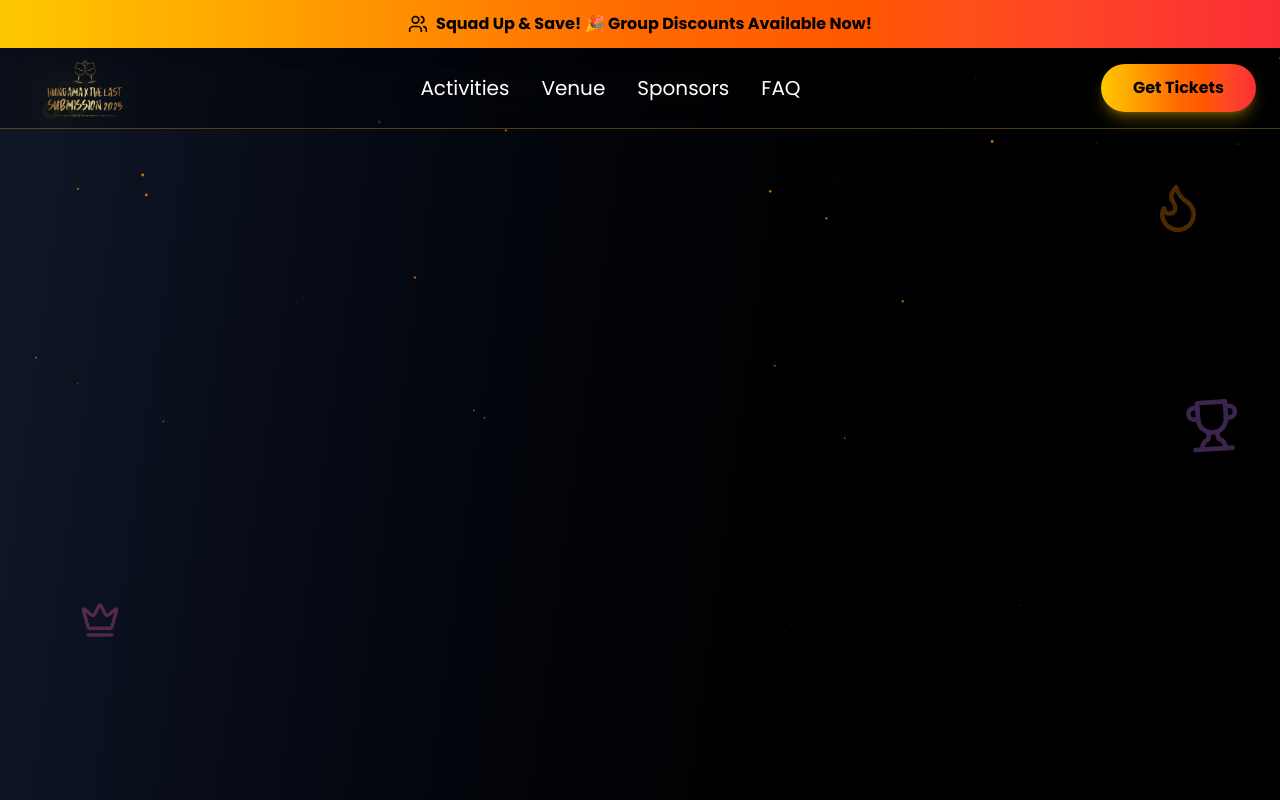
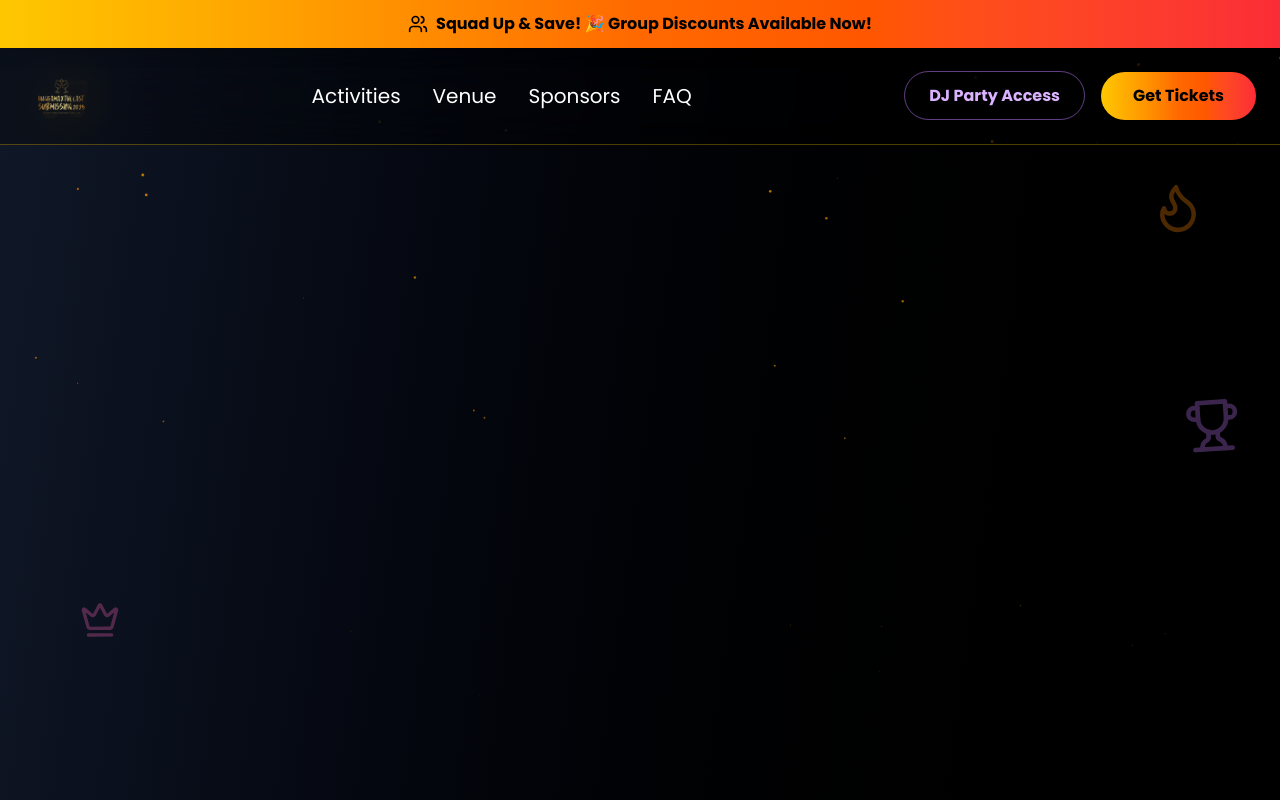
Before and after one commit to Aditya-Valand/HTLS, a React (Vite) app: page / in a window 1280 px wide. Shown: the top 800 px of the page. Built offline with nearby package versions, Linux system fonts and the light colour scheme; the HTML template or start-up script is replaced by a standard one.

Commit message:
today's update

```diff
--- a/src/components/layout/Header.jsx
+++ b/src/components/layout/Header.jsx
@@ -1,59 +1,92 @@
-import { motion } from "framer-motion";
+import { useState } from "react";
+import { motion, AnimatePresence } from "framer-motion";
+import { Link } from "react-router-dom";
+import { Menu, X } from "lucide-react"; // Icons for the mobile menu
+
+// An array to hold navigation items for clean mapping
+const navItems = [
+  { name: "Activities", href: "#activities" },
+  { name: "Venue", href: "#venue" },
+  { name: "Sponsors", href: "#sponsors" },
+  { name: "FAQ", href: "#faq" },
+];
 
 export function Header() {
+  const [isMenuOpen, setIsMenuOpen] = useState(false);
+
   return (
+    <>
       <motion.nav
         className="fixed top-0 left-0 right-0 z-40 mt-[48px] backdrop-blur-xl bg-black/30 border-b border-yellow-400/30"
         initial={{ y: -100 }}
         animate={{ y: 0 }}
         transition={{ duration: 0.8, ease: "easeOut" }}
       >
-      <div className="container mx-auto px-6 py-4 flex justify-between items-center relative">
-
-        {/* --- LOGO WITH ABSOLUTE POSITIONING --- */}
-        <motion.div
-          className="absolute left-6 top-1/2 -translate-y-1/2"
-          whileHover={{ scale: 1.1, rotate: 2 }}
-          transition={{ type: "spring", stiffness: 300 }}
-        >
-          <img src="/finallogo.png" alt="HTLS 2025 Logo" className="h-26" />
+        <div className="container mx-auto px-6 py-4 flex justify-between items-center">
+          {/* --- LOGO --- */}
+          <motion.div whileHover={{ scale: 1.1, rotate: 2 }} transition={{ type: "spring", stiffness: 300 }}>
+            <Link to="/" onClick={() => setIsMenuOpen(false)}>
+              <img src="/finallogo.png" alt="HTLS 2025 Logo" className="h-16" />
+            </Link>
           </motion.div>
 
-        {/* This empty div acts as a spacer to push the nav links to the center */}
-        <div className="w-16 flex-shrink-0 font-bold md:w-24"></div>
-
-        <div className="hidden text-xl md:flex flex-grow justify-center space-x-8">
-          {["Activities", "Venue", "Sponsors", "FAQ"].map((item) => (
-            <motion.a
-              key={item}
-              href={`#${item.toLowerCase()}`}
-              className="hover:text-yellow-400 transition-all duration-300 relative font-medium"
-              whileHover={{ y: -3, scale: 1.05 }}
-              transition={{ type: "spring", stiffness: 400 }}
-            >
-              {item}
-              <motion.div
-                className="absolute -bottom-1 left-0 w-0 h-0.5 bg-gradient-to-r from-yellow-400 to-orange-500"
-                whileHover={{ width: "100%" }}
-                transition={{ duration: 0.3 }}
-              />
+          {/* --- DESKTOP NAVIGATION (Hidden on Mobile) --- */}
+          <div className="hidden md:flex items-center space-x-8 text-xl">
+            {navItems.map((item) => (
+              <motion.a key={item.name} href={item.href} className="hover:text-yellow-400 transition-colors duration-300 relative font-medium" whileHover={{ y: -3 }}>
+                {item.name}
               </motion.a>
             ))}
           </div>
-        <motion.a
-          href="#tickets"
-          className="bg-gradient-to-r from-yellow-400 via-orange-500 to-red-500 text-black font-bold py-3 px-8 rounded-full shadow-lg shadow-yellow-400/30"
-          whileHover={{
-            scale: 1.05,
-            boxShadow: "0 0 40px rgba(255, 215, 0, 0.6)",
-            rotate: 1,
-          }}
-          whileTap={{ scale: 0.95 }}
-          transition={{ type: "spring", stiffness: 300 }}
-        >
+
+          {/* --- DESKTOP ACTION BUTTONS (Hidden on Mobile) --- */}
+          <div className="hidden md:flex items-center gap-4">
+            <motion.div whileHover={{ scale: 1.05 }} whileTap={{ scale: 0.95 }}>
+              <Link to="/djparty" className="text-purple-300 border border-purple-400/50 font-bold py-3 px-6 rounded-full hover:bg-purple-500/20 hover:text-white transition-all duration-300">
+                DJ Party Access
+              </Link>
+            </motion.div>
+            <motion.a href="#tickets" className="bg-gradient-to-r from-yellow-400 via-orange-500 to-red-500 text-black font-bold py-3 px-8 rounded-full shadow-lg" whileHover={{ scale: 1.05, boxShadow: "0 0 40px rgba(255, 215, 0, 0.6)" }} whileTap={{ scale: 0.95 }}>
               Get Tickets
             </motion.a>
           </div>
+
+          {/* --- MOBILE HAMBURGER BUTTON (Visible on Mobile) --- */}
+          <div className="md:hidden">
+            <motion.button onClick={() => setIsMenuOpen(!isMenuOpen)} whileTap={{ scale: 0.9 }}>
+              {isMenuOpen ? <X size={28} /> : <Menu size={28} />}
+            </motion.button>
+          </div>
+        </div>
       </motion.nav>
+
+      {/* --- MOBILE MENU OVERLAY --- */}
+      <AnimatePresence>
+        {isMenuOpen && (
+          <motion.div
+            initial={{ opacity: 0, y: "-50%" }}
+            animate={{ opacity: 1, y: 0 }}
+            exit={{ opacity: 0, y: "-50%" }}
+            transition={{ duration: 0.4, ease: "easeInOut" }}
+            className="fixed top-0 left-0 right-0 z-30 pt-32 pb-8 bg-black/80 backdrop-blur-2xl md:hidden"
+          >
+            <div className="container mx-auto px-6 flex flex-col items-center gap-y-6 text-center">
+              {navItems.map((item) => (
+                <a key={item.name} href={item.href} onClick={() => setIsMenuOpen(false)} className="text-2xl font-semibold hover:text-yellow-400 transition-colors">
+                  {item.name}
+                </a>
+              ))}
+              <hr className="w-1/2 border-gray-700 my-2" />
+              <Link to="/djparty" onClick={() => setIsMenuOpen(false)} className="text-2xl font-semibold text-purple-300 hover:text-purple-200 transition-colors">
+                DJ Party Access
+              </Link>
+              <a href="#tickets" onClick={() => setIsMenuOpen(false)} className="bg-gradient-to-r from-yellow-400 to-orange-500 text-black font-bold py-4 px-10 rounded-full text-lg w-full mt-4">
+                Get Tickets
+              </a>
+            </div>
+          </motion.div>
+        )}
+      </AnimatePresence>
+    </>
   );
 }
--- a/src/components/pages/DjPartyBooking.jsx
+++ b/src/components/pages/DjPartyBooking.jsx
@@ -2,7 +2,7 @@ import { useState } from 'react';
 import { motion, AnimatePresence } from 'framer-motion';
 import { Music, Zap, UtensilsCrossed, Mic, Phone, PartyPopper, ShieldCheck } from 'lucide-react';
 
-const DJ_TICKET_PRICE = 499;
+const DJ_TICKET_PRICE = 399;
 
 // --- NEW: A static, always-visible banner component ---
 function GroupOfferBanner() {
@@ -121,10 +121,9 @@ export function DjPartyBooking() {
                             DJ Party Access
                         </h1>
                         <p className="mt-4 text-xl text-gray-300">6 PM - 10 PM | An Unforgettable Night</p>
-                        <div className="grid grid-cols-1 sm:grid-cols-3 gap-4 mt-8 text-center text-sm font-medium text-gray-300">
+                        <div className="grid grid-cols-1 sm:grid-cols-2 gap-4 mt-8 text-center text-sm font-medium text-gray-300">
                             <div className="bg-white/5 p-4 rounded-xl border border-white/10"><Music className="w-7 h-7 mx-auto mb-2 text-pink-400" /> Live DJ Set</div>
                             <div className="bg-white/5 p-4 rounded-xl border border-white/10"><UtensilsCrossed className="w-7 h-7 mx-auto mb-2 text-green-400" /> Dinner Included</div>
-                            <div className="bg-white/5 p-4 rounded-xl border border-white/10"><Mic className="w-7 h-7 mx-auto mb-2 text-purple-400" /> Stand-up Comedy</div>
                         </div>
                     </motion.div>
 
--- a/src/components/sections/Sponsors.jsx
+++ b/src/components/sections/Sponsors.jsx
@@ -7,7 +7,9 @@ import mexclogo from '../../assets/img6.png'// This one is real
 import jklogo from '../../assets/jkimpexlogo.JPG'
 import sendme6 from '../../assets/sendme6.png'
 import vnslogo from '../../assets/vnslogo.png'
-import rkLogo from '../../assets/Rk.jpg'
+import bonanza from '../../assets/bonanza.png'
+import fjartist from '../../assets/fj art.jpg'
+// import rkLogo from '../../assets/Rk.jpg'
 // Replace these placeholders with your actual logo files
 // const mexcLogo = "https://placehold.co/300x150/111827/facc15?text=MEXC+Foundation&font=raleway";
 // const sendme6Logo = "https://placehold.co/250x125/111827/fb923c?text=SENDME6&font=raleway";
@@ -27,9 +29,8 @@ const sponsors = {
     { name: "Shree Pramukh Sound", logo: pramukhSoundLogo },
     { name: "JK Impex", logo: jklogo },
     { name: "VNS Perfumes", logo: vnslogo},
-  ],
-  supportedBy: [
-    { name: "RK", logo: rkLogo }
+    { name: "Bonanza", logo: bonanza},
+    { name: "FJ artist", logo: fjartist},
   ]
 };
 
@@ -49,7 +50,7 @@ const SponsorCard = ({ sponsor, tier }) => {
     title: 'h-24 md:h-28',
     poweredBy: 'h-20 md:h-24',
     coPoweredBy: 'h-16 md:h-20',
-    supportedBy: 'h-14 md:h-16',
+
   };
 
   return (
@@ -125,12 +126,12 @@ export function Sponsors() {
                         </motion.div>
 
                         {/* --- Supported By Tier --- */}
-                        <motion.div initial={{ opacity: 0, y: 30 }} whileInView={{ opacity: 1, y: 0 }} transition={{ duration: 0.6, delay: 0.8 }} viewport={{ once: true }}>
+                        {/* <motion.div initial={{ opacity: 0, y: 30 }} whileInView={{ opacity: 1, y: 0 }} transition={{ duration: 0.6, delay: 0.8 }} viewport={{ once: true }}>
                              <h3 className="text-center text-base font-medium text-gray-400 tracking-wider uppercase mb-6">Supported By</h3>
                             <div className="max-w-xs mx-auto">
                                 <SponsorCard sponsor={sponsors.supportedBy[0]} tier="supportedBy" />
                             </div>
-                        </motion.div>
+                        </motion.div> */}
                     </div>
                 ) : (
                     <motion.div className="text-center py-16" initial={{ opacity: 0, scale: 0.9 }} whileInView={{ opacity: 1, scale: 1 }} viewport={{ once: true }}>
```
Also changed, not shown: src/assets/Bonanza.png (added), src/assets/Fj art.jpg (added). Lines whose indentation alone changed are shown as unchanged.
